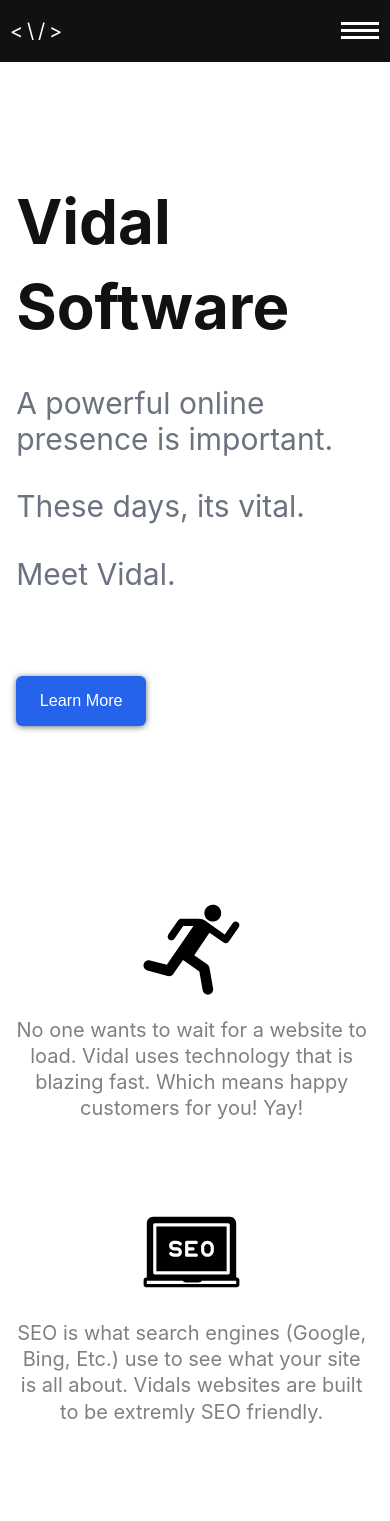
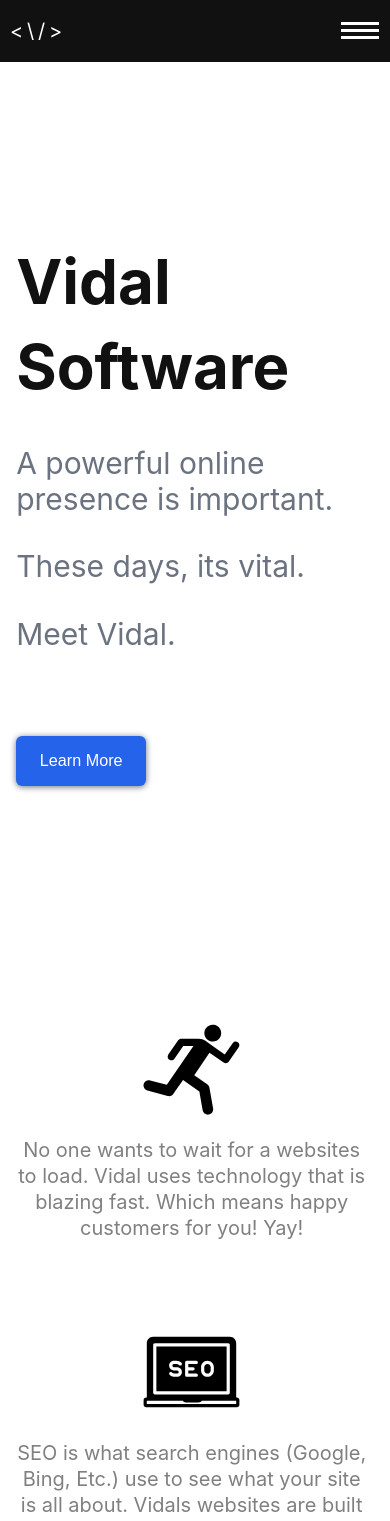
Before and after one commit to raglandc/vidal-production, a Next.js app: page / in a window 390 px wide. Shown: the top 1521 px of the page. Built offline with nearby package versions, Linux system fonts and the light colour scheme.

Commit message:
work on home page on responsive

```diff
--- a/components/UI/SectionWrapper.module.css
+++ b/components/UI/SectionWrapper.module.css
@@ -1,7 +1,7 @@
 .sectionWrapper {
   height: 95vh;
   width: 100%;
-  margin: 0 1.618rem 6rem 1.618rem;
+  margin: 6rem 1.618rem 6rem 1.618rem;
   display: flex;
   flex-direction: column;
   justify-content: center;
--- a/components/sectionComponents/StatsCard.module.css
+++ b/components/sectionComponents/StatsCard.module.css
@@ -1,9 +1,9 @@
 .card {
   width: 100%;
   min-height: 18rem;
+  max-height: 34%;
   border-radius: 0.618rem;
   border: 1px solid rgba(17, 17, 17, 0.322);
-  /* box-shadow: 0.0314rem 0.14rem 0.618rem #6b7280; */
   margin: 1.618rem auto;
   padding: 0;
   text-align: center;
--- a/components/sections/HomePageSections/PerkSection.tsx
+++ b/components/sections/HomePageSections/PerkSection.tsx
@@ -14,7 +14,7 @@ const cards: { key: string; svgLink: StaticImageData; description: string }[] =
       key: "card-1",
       svgLink: fast,
       description:
-        "No one wants to wait for a website to load. Vidal uses technology that is blazing fast. Which means happy customers for you! Yay! ",
+        "No one wants to wait for a websites to load. Vidal uses technology that is blazing fast. Which means happy customers for you! Yay! ",
     },
     {
       key: "card-2",
```
